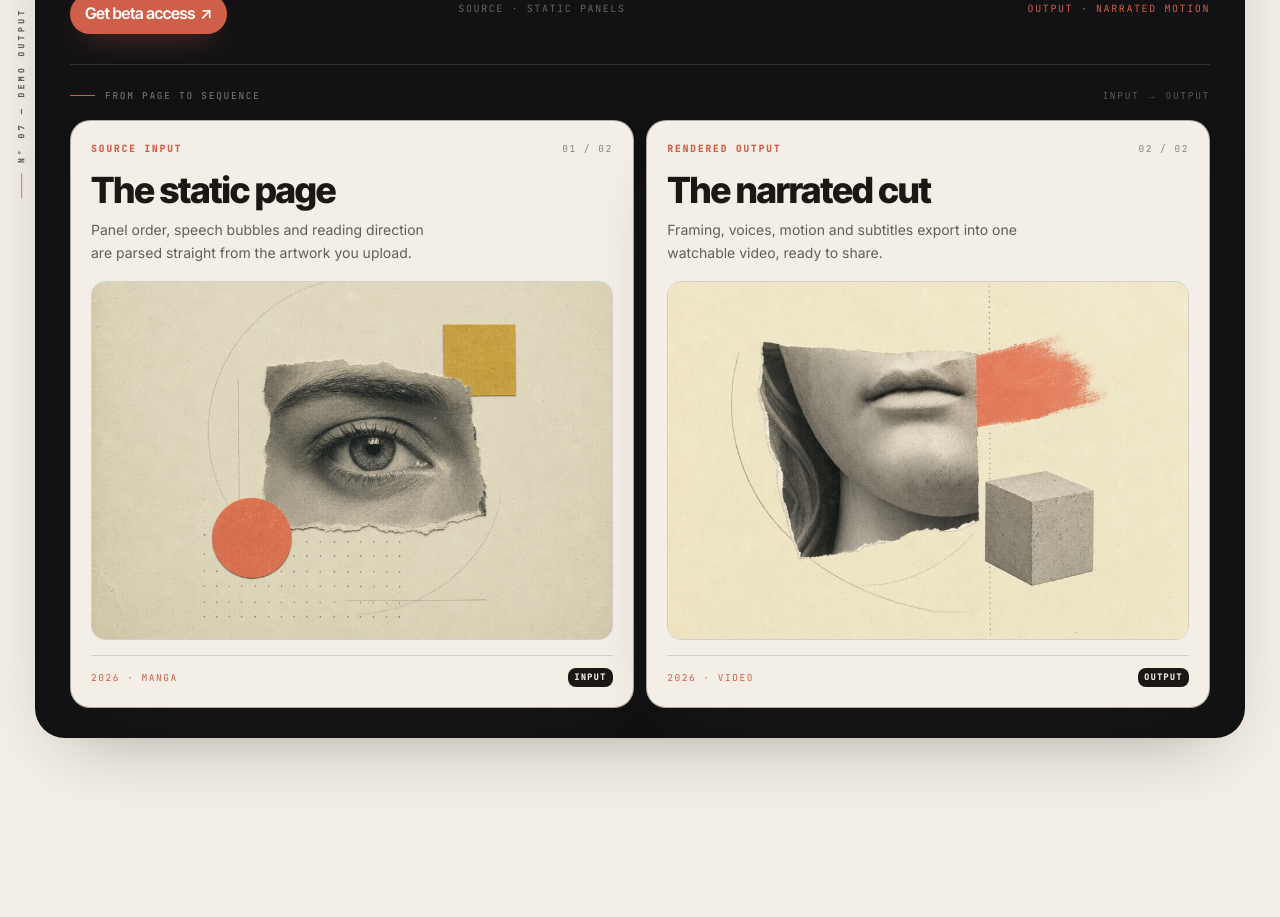
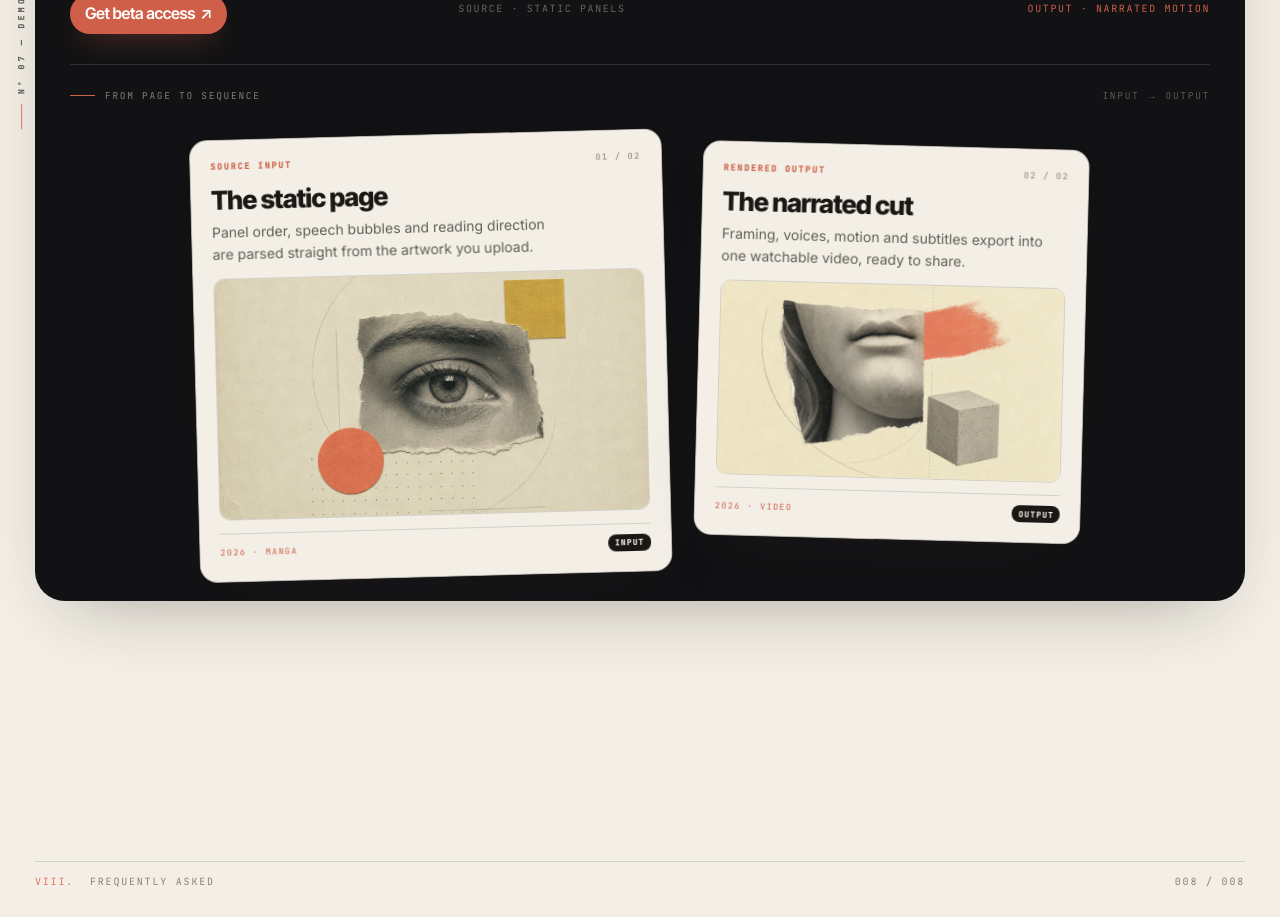
Before and after one commit to MattyMroz/MangaShiftWebsite, a Next.js app: page / in a window 1280 px wide. Shown: the part 7320-8237 px from the top of the page. Built offline with nearby package versions, Linux system fonts and the light colour scheme.

Commit message:
feat(redesign): demo 2 karty input/output - lewitacja, prawa wezsza, obrazy 16:9

```diff
--- a/src/widgets/DemoSection/ui/DemoSection.tsx
+++ b/src/widgets/DemoSection/ui/DemoSection.tsx
@@ -8,6 +8,7 @@ import { Container } from '@/shared/ui/Container/Container';
 import { SideLabel } from '@/shared/ui/SideLabel/SideLabel';
 import { assetPath } from '@/shared/lib/utils/assetPath';
 import { smoothScrollTo } from '@/shared/lib/utils/smoothScroll';
+import { cn } from '@/shared/lib/utils/cn';
 
 const cards = [
     {
@@ -126,48 +127,60 @@ export const DemoSection = () => {
                             </span>
                         </div>
 
-                        <div className="mt-7 grid gap-5 md:grid-cols-2">
+                        <div className="mx-auto mt-10 grid max-w-[44rem] items-start gap-6 [perspective:1400px] md:max-w-[88rem] md:grid-cols-[1fr_0.82fr] md:gap-8">
                             {cards.map(({ image, eyebrow, index, title, note, foot, tag }, i) => (
                                 <motion.article
                                     key={title}
-                                    className="group flex flex-col rounded-[2rem] border border-[var(--line-strong)] bg-[var(--bg)] p-6 text-[var(--text)] shadow-[var(--shadow-lg)] transition-transform duration-500 ease-[cubic-bezier(0.22,1,0.36,1)] md:p-8"
-                                    initial={{ opacity: 0, y: 24 }}
-                                    whileInView={{ opacity: 1, y: 0 }}
-                                    whileHover={{ y: -8 }}
+                                    className={cn(
+                                        'group flex flex-col rounded-[1.8rem] border border-[var(--line-strong)] bg-[var(--bg)] p-6 text-[var(--text)] shadow-[var(--shadow-lg)] [transform-style:preserve-3d] hover:z-10 md:p-8',
+                                        i === 0 ? 'md:origin-bottom-right' : 'md:origin-bottom-left md:mt-7',
+                                    )}
+                                    initial={{ opacity: 0, y: 28, rotate: i === 0 ? -3 : 3 }}
+                                    whileInView={{
+                                        opacity: 1,
+                                        y: [0, i === 0 ? -8 : -12, 0],
+                                        rotate: i === 0 ? -1.5 : 1.5,
+                                    }}
+                                    whileHover={{ rotate: 0, y: -10, scale: 1.02 }}
                                     viewport={{ once: true, margin: '-40px' }}
-                                    transition={{ duration: 0.6, delay: i * 0.1, ease: [0.22, 1, 0.36, 1] }}
+                                    transition={{
+                                        opacity: { duration: 0.6, delay: i * 0.1 },
+                                        rotate: { duration: 0.7, delay: i * 0.1, ease: [0.22, 1, 0.36, 1] },
+                                        y: { duration: 7 + i * 1.5, repeat: Infinity, ease: 'easeInOut', delay: i * 0.4 },
+                                        default: { duration: 0.5, ease: [0.22, 1, 0.36, 1] },
+                                    }}
                                 >
-                                    <div className="flex items-start justify-between">
-                                        <span className="font-mono text-[0.95rem] font-semibold uppercase tracking-[0.2em] text-[var(--accent-text)]">
+                                    <div className="flex items-center justify-between">
+                                        <span className="font-mono text-[0.85rem] font-semibold uppercase tracking-[0.2em] text-[var(--accent-text)]">
                                             {eyebrow}
                                         </span>
-                                        <span className="font-mono text-[0.95rem] uppercase tracking-[0.16em] text-[var(--text-faint)]">
+                                        <span className="font-mono text-[0.85rem] uppercase tracking-[0.16em] text-[var(--text-faint)]">
                                             {index}
                                         </span>
                                     </div>
 
-                                    <h3 className="mt-6 text-[clamp(2.6rem,3vw,3.6rem)] font-extrabold leading-[1] tracking-[-0.03em]">
+                                    <h3 className="mt-5 text-[2.6rem] font-extrabold leading-[1.05] tracking-[-0.03em]">
                                         {title}
                                     </h3>
-                                    <p className="mt-4 max-w-[40ch] text-[1.4rem] leading-[1.65] text-[var(--text-muted)]">
+                                    <p className="mt-3 max-w-[40ch] text-[1.4rem] leading-[1.6] text-[var(--text-muted)]">
                                         {note}
                                     </p>
 
-                                    <div className="relative mt-7 aspect-[16/11] overflow-hidden rounded-[1.4rem] border border-[var(--line)]">
+                                    <div className="relative mt-5 aspect-[16/9] overflow-hidden rounded-[1.1rem] border border-[var(--line)]">
                                         <Image
                                             src={image}
                                             alt=""
                                             fill
-                                            sizes="(max-width: 768px) 100vw, 44vw"
+                                            sizes="(max-width: 768px) 90vw, 34vw"
                                             className="object-cover transition-transform duration-700 ease-[cubic-bezier(0.22,1,0.36,1)] group-hover:scale-[1.04]"
                                         />
                                     </div>
 
-                                    <div className="mt-6 flex items-center justify-between border-t border-[var(--line)] pt-5">
-                                        <span className="font-mono text-[0.95rem] uppercase tracking-[0.16em] text-[var(--accent-text)]">
+                                    <div className="mt-5 flex items-center justify-between border-t border-[var(--line)] pt-4">
+                                        <span className="font-mono text-[0.85rem] uppercase tracking-[0.16em] text-[var(--accent-text)]">
                                             {foot}
                                         </span>
-                                        <span className="rounded-md bg-[var(--text)] px-2.5 py-1 font-mono text-[0.85rem] font-semibold uppercase tracking-[0.16em] text-[var(--bg)]">
+                                        <span className="rounded-md bg-[var(--text)] px-2.5 py-1 font-mono text-[0.78rem] font-semibold uppercase tracking-[0.16em] text-[var(--bg)]">
                                             {tag}
                                         </span>
                                     </div>
```
